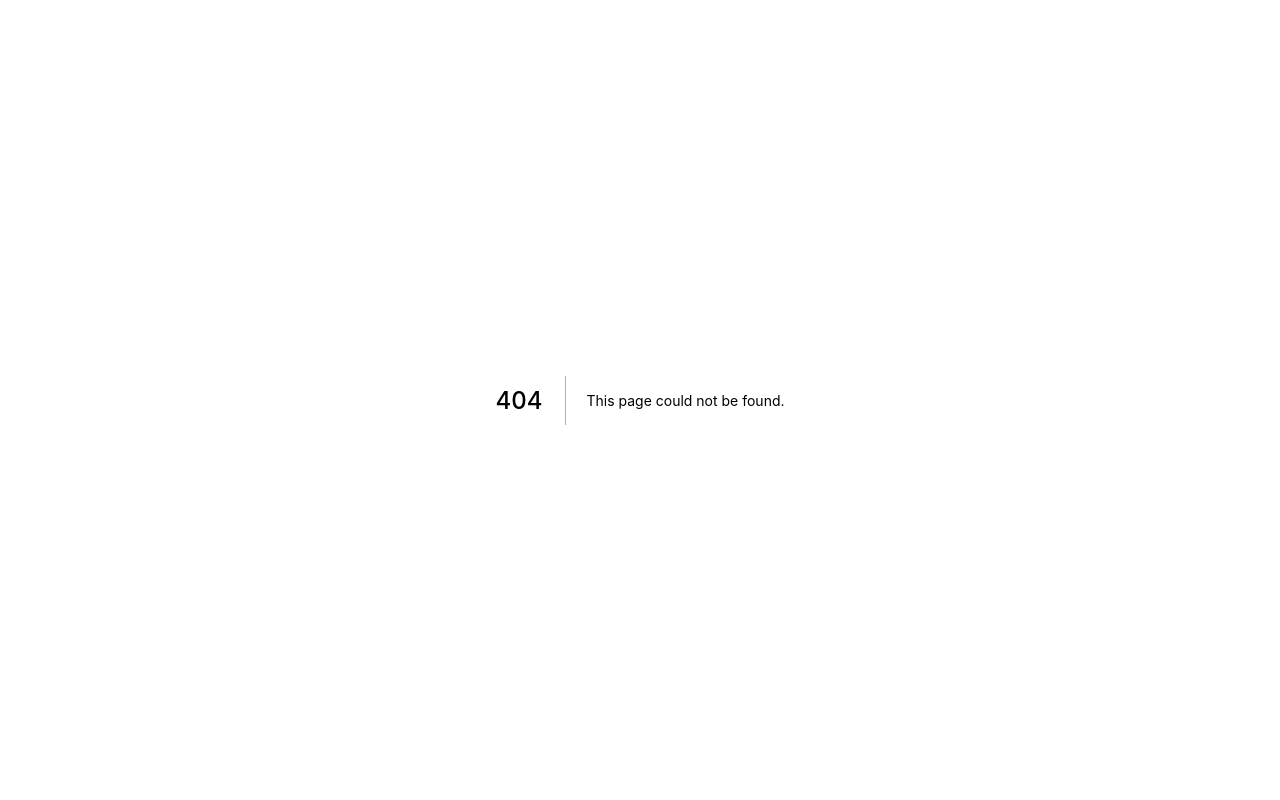
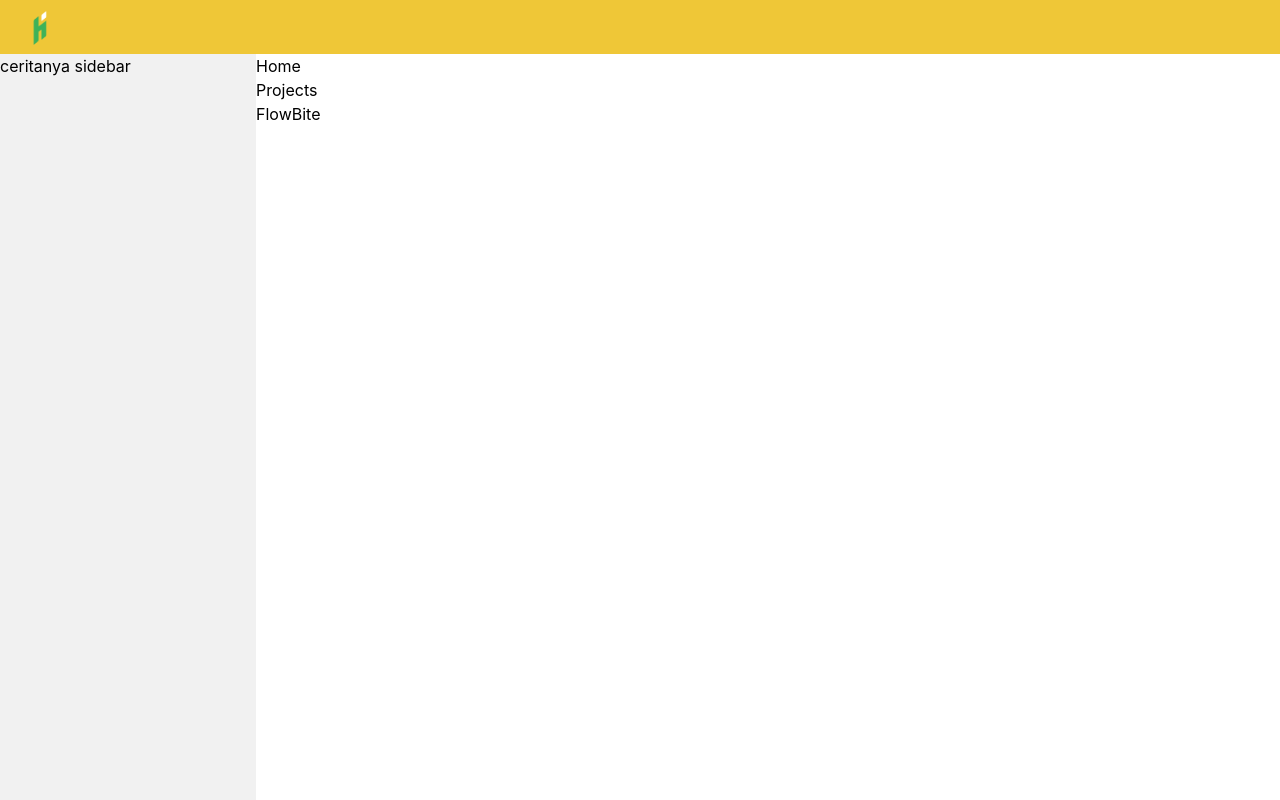
Before and after one commit to Lzadhito/elearning-islam-web, a Next.js app: page /materi in a window 1280 px wide. Before the commit this address had no page. Built offline with nearby package versions, Linux system fonts and the light colour scheme.

Commit message:
feat: add sidebar and navbar

```diff
--- a/src/pages/index.tsx
+++ b/src/pages/index.tsx
@@ -5,5 +5,4 @@ const Home: NextPage = () => (
     Hello world
   </h1>
 );
-
 export default Home;
--- /dev/null
+++ b/src/pages/materi/components/Breadcrumb.tsx
@@ -0,0 +1,19 @@
+const Breadcrumb = () => {
+    return (
+        <nav aria-label="Breadcrumb">
+            <ol>
+                <li>
+                    <a href="#">Home</a>
+                </li>
+                <li>
+                    <div>
+                        <a href="#">Projects</a>
+                    </div>
+                </li>
+                <li aria-current="page">FlowBite</li>
+            </ol>
+        </nav>
+    )
+}
+
+export default Breadcrumb
--- /dev/null
+++ b/src/pages/materi/index.tsx
@@ -0,0 +1,30 @@
+import { NextPage } from "next"
+import Image from "next/image"
+import Breadcrumb from "./components/Breadcrumb"
+
+const Materi: NextPage = () => {
+
+
+    return (
+        <div className="flex flex-col h-screen">
+            <div className="basis-16 bg-[#EFC737]">
+                <div className="pl-5 pt-2">
+                    <Image src={"/logo.png"} width={40} height={40}/>
+                </div>
+            </div>
+
+            <div className={`basis-84 h-[5000px] flex flex-row`}>
+                <div className="basis-64 bg-[#F1F1F1]">
+                    ceritanya sidebar
+                </div>
+                <div>
+                    <Breadcrumb />
+                </div>
+            </div>
+        </div>
+    )
+}
+
+
+
+export default Materi
--- a/tsconfig.json
+++ b/tsconfig.json
@@ -1,6 +1,10 @@
 {
   "compilerOptions": {
-    "baseUrl": "src",
+    "baseUrl": ".",
+    "paths": {
+      "@src/*": ["./src/*"],
+      "@public/*": ["./public/*"],
+    },
     "target": "es5",
     "lib": ["dom", "dom.iterable", "esnext"],
     "allowJs": true,
```
Also changed, not shown: public/logo.png (added), 1 other file (tests, documents, lock files or other folders).
